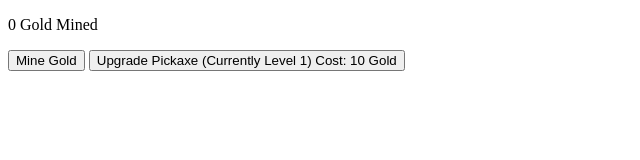
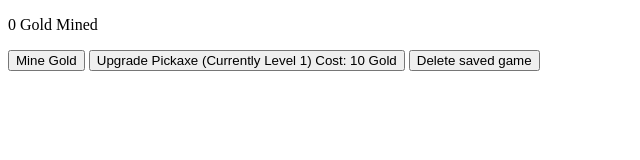
Before and after one commit to cornezen/idle-miner, a plain HTML site: page index.html in a window 1280 px wide. Shown: the whole page, without its empty margins (0-640 px from the left). Drawn offline with Linux system fonts and the light colour scheme.

Commit message:
Update index.html
Add button to clear saved game state

```diff
--- a/index.html
+++ b/index.html
@@ -9,5 +9,6 @@
     <p id="goldMined">0 Gold Mined</p>
     <button onclick="mineGold()">Mine Gold</button>
     <button onclick="buyGoldPerClick()" id="perClickUpgrade">Upgrade Pickaxe (Currently Level 1) Cost: 10 Gold</button>
+    <button onclick="ClearSavedGame()" id="clearSavedGame">Delete saved game</button>
   </body>
 </html>
```
